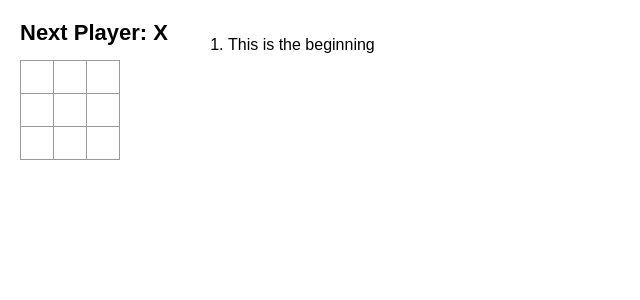
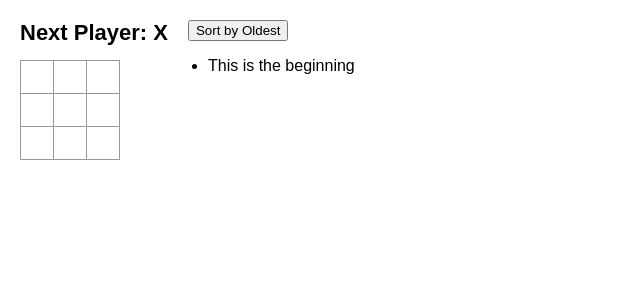
Before and after one commit to pjduri/react-tutorial, a React (Create React App) app: page / in a window 1280 px wide. Shown: the top 300 px of the page, without its empty margins (0-640 px from the left). Built offline with nearby package versions, Linux system fonts and the light colour scheme.

Commit message:
added button to reverse jumpTo buttons

```diff
--- a/src/App.js
+++ b/src/App.js
@@ -25,7 +25,7 @@ const Board = ({ xIsNext, squares, onPlay }) => {
       {rows.map((r, i) =>
         <div key={i} className="board-row">
           {r.map((s, j) =>
-            <Square key={j} value={s} onSquareClick={() => handleClick(j + i*3)} />)}
+            <Square key={j} value={s} onSquareClick={() => handleClick(j + i * 3)} />)}
         </div>
       )}
     </>
@@ -35,6 +35,7 @@ const Board = ({ xIsNext, squares, onPlay }) => {
 export default function Game() {
   const [history, setHistory] = useState([Array(9).fill(null)])
   const [currentMove, setCurrentMove] = useState(0)
+  const [reversed, setReversed] = useState(false)
   const currentSquares = history[currentMove]
   const xIsNext = currentMove % 2 === 0
 
@@ -51,9 +52,9 @@ export default function Game() {
   const moves = history.map((squares, move) =>
     <li key={move}>
       {move === currentMove ? <p>{move > 0 ? `You are on move # ${move}` : 'This is the beginning'}</p>
-       : <button onClick={() => jumpTo(move)}>
-        {move > 0 ? `Go to move # ${move}` : 'Go to game start'}
-      </button>}
+        : <button onClick={() => jumpTo(move)}>
+          {move > 0 ? `Go to move # ${move}` : 'Go to game start'}
+        </button>}
     </li>
   )
 
@@ -63,9 +64,10 @@ export default function Game() {
         <Board xIsNext={xIsNext} squares={currentSquares} onPlay={handlePlay} />
       </div>
       <div className='game-info'>
-        <ol>
-          {moves}
-        </ol>
+        <button onClick={() => setReversed(!reversed)}>Sort by {reversed ? 'Newest' : 'Oldest'}</button>
+        <ul>
+          {!reversed ? moves : moves.reverse()}
+        </ul>
       </div>
     </div>
   )
```
